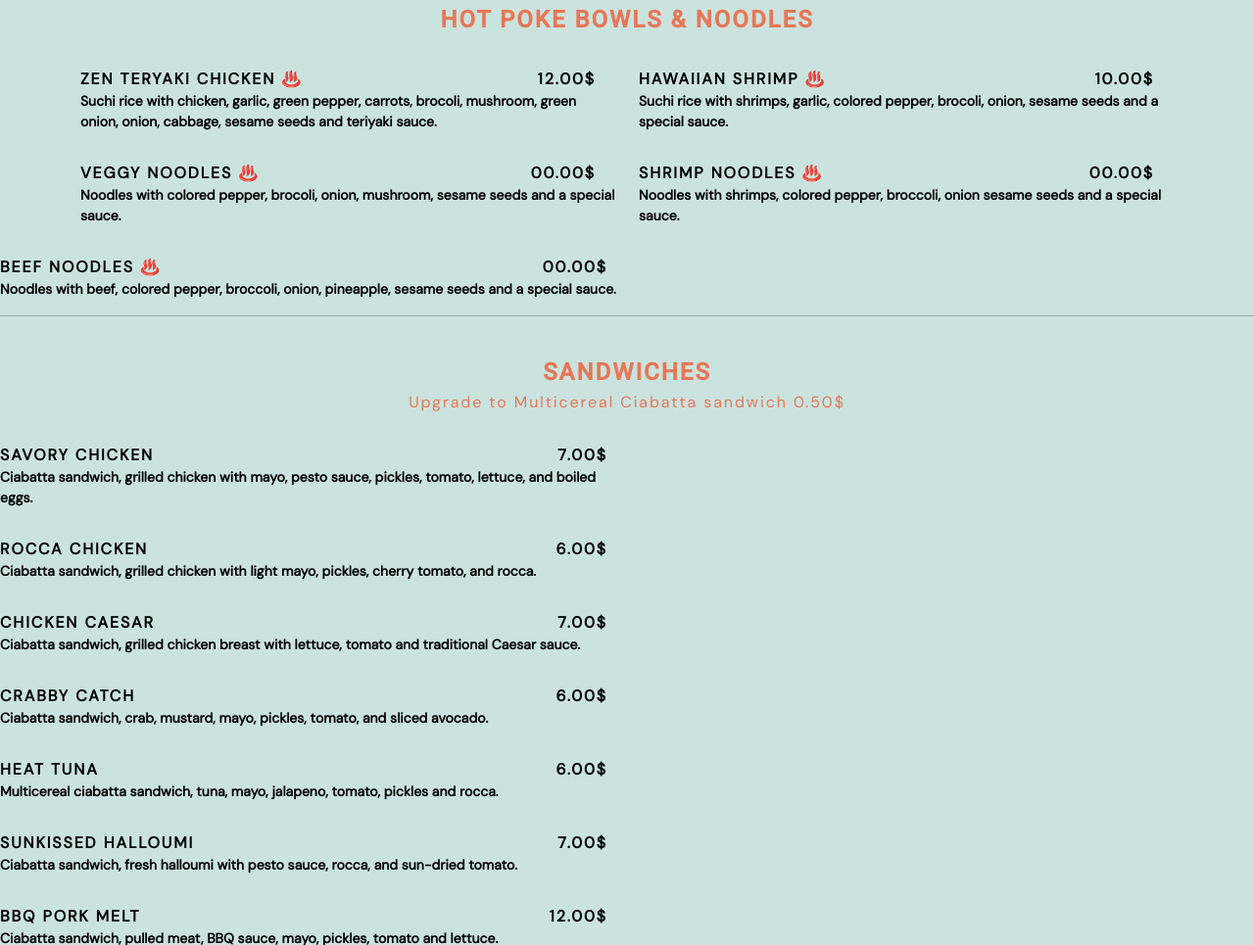
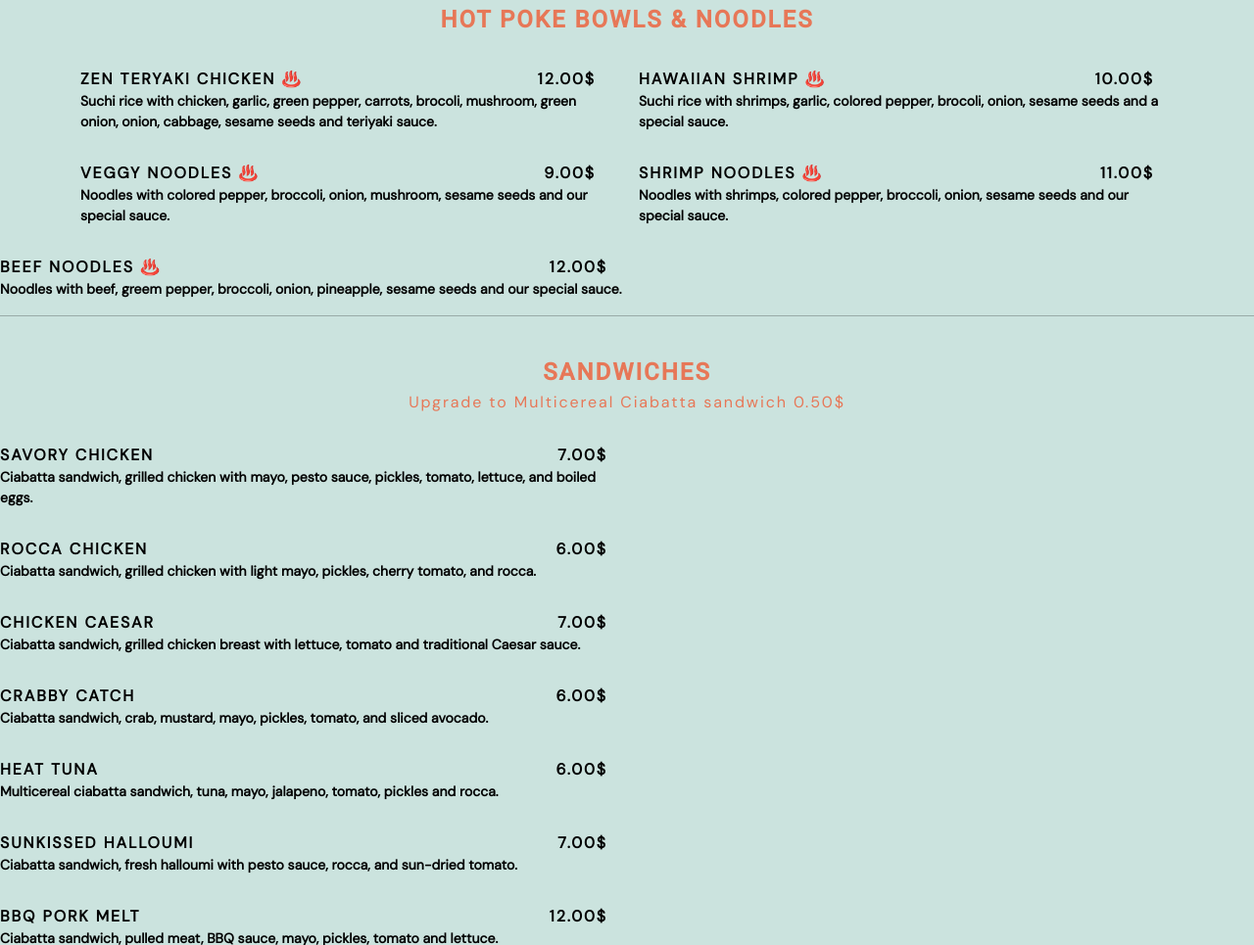
Before and after one commit to Pokaylb/Menu, a plain HTML site: page index.html in a window 1280 px wide. Shown: the part 2338-3303 px from the top of the page at 98% size. Drawn offline with Linux system fonts and the light colour scheme; a web font is replaced by a local one.

Commit message:
Update index.html

```diff
--- a/index.html
+++ b/index.html
@@ -458,19 +458,19 @@ Salmon topped with crunchy tempura.
 
         <div class="col-lg-6 menu-item filter-hotpokebowls">
           <div class="menu-content">
-        VEGGY NOODLES  ♨️ <span> 00.00$</span>
+        VEGGY NOODLES  ♨️ <span> 9.00$</span>
           </div>
           <div class="menu-ingredients">
-            Noodles  with colored pepper, brocoli, onion, mushroom, sesame seeds and a special sauce.
+            Noodles  with colored pepper, broccoli, onion, mushroom, sesame seeds and our special sauce.
           </div>
         </div>
 
         <div class="col-lg-6 menu-item filter-hotpokebowls">
           <div class="menu-content">
-         SHRIMP  NOODLES  ♨️ <span> 00.00$</span>
+         SHRIMP  NOODLES  ♨️ <span> 11.00$</span>
           </div>
           <div class="menu-ingredients">
-            Noodles with shrimps, colored pepper, broccoli, onion sesame seeds and a special sauce.
+            Noodles with shrimps, colored pepper, broccoli, onion, sesame seeds and our special sauce.
           </div>
         </div>
     </div>
@@ -478,10 +478,10 @@ Salmon topped with crunchy tempura.
 
         <div class="col-lg-6 menu-item filter-hotpokebowls">
           <div class="menu-content">
-         BEEF NOODLES  ♨️ <span> 00.00$</span>
+          BEEF NOODLES  ♨️ <span> 12.00$</span>
           </div>
           <div class="menu-ingredients">
-            Noodles with beef, colored pepper, broccoli, onion, pineapple, sesame seeds and a special sauce.
+            Noodles with beef, greem pepper, broccoli, onion, pineapple, sesame seeds and our special sauce.
           </div>
         </div>
         <div class="col-lg-12 menu-item filter-hotpokebowls">
```
